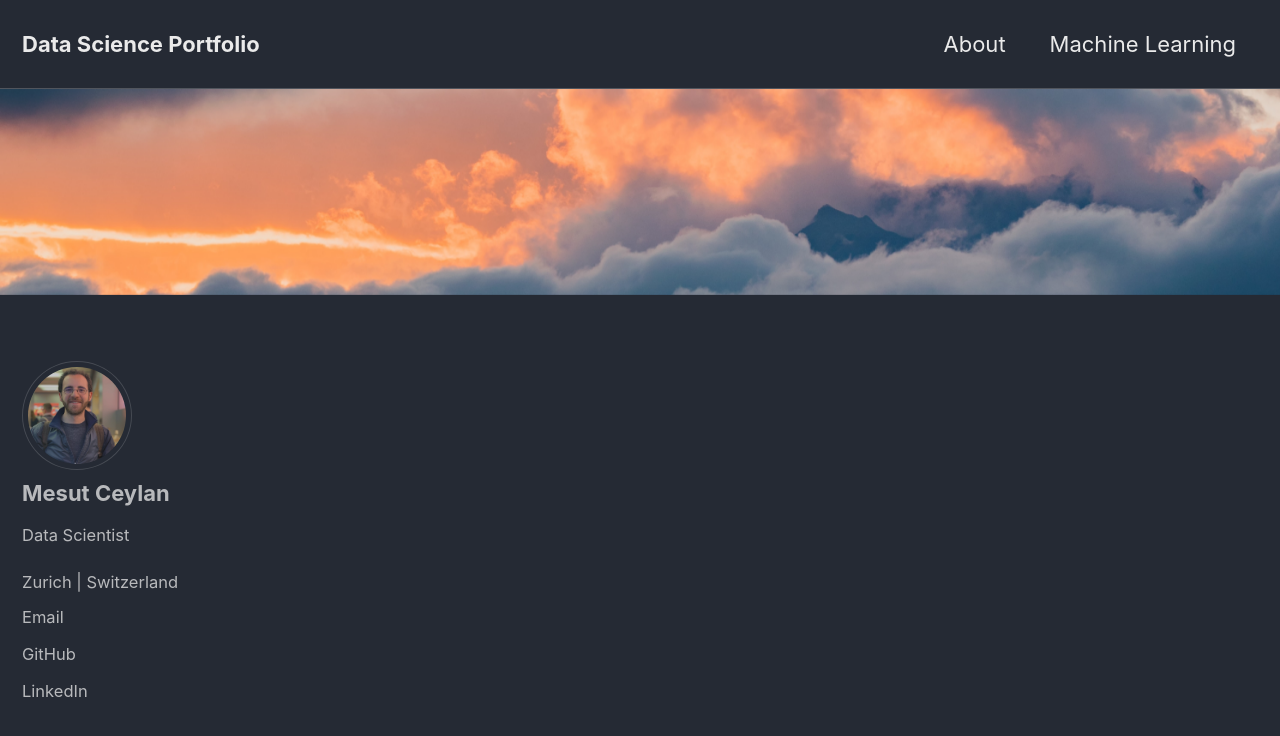
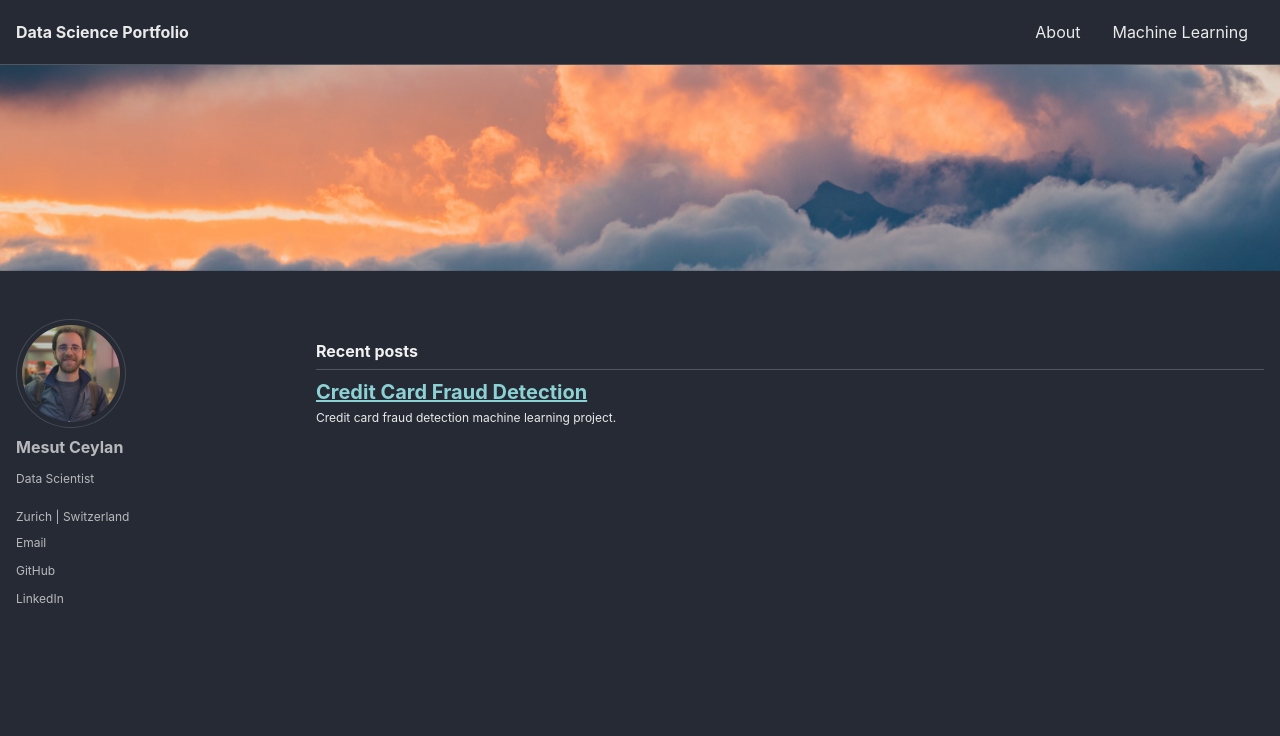
Before and after one commit to ceylanmesut/ceylanmesut.github.io, a Jekyll site: the page built from index.html, in a window 1280 px wide and 900 px high. Shown: the top 736 px of the window. Built offline with Jekyll 4.4.1, drawn with Linux system fonts in a browser that asks for light colours; cached includes are drawn as plain includes; the list of posts is cut into pages by our own code.

```diff
--- a/_sass/minimal-mistakes/_archive.scss
+++ b/_sass/minimal-mistakes/_archive.scss
@@ -8,12 +8,12 @@
 
   @include breakpoint($large) {
     float: right;
-    width: calc(120% - #{$right-sidebar-width-narrow});
+    width: calc(100% - #{$right-sidebar-width-narrow});
     #padding-right: $right-sidebar-width-narrow;
   }
 
   @include breakpoint($x-large) {
-    width: calc(120% - #{$right-sidebar-width});
+    width: calc(100% - #{$right-sidebar-width});
     #padding-right: $right-sidebar-width;
   }
 }
--- a/_sass/minimal-mistakes/_page.scss
+++ b/_sass/minimal-mistakes/_page.scss
@@ -22,12 +22,12 @@
 .page {
   @include breakpoint($large) {
     float: right;
-    width: calc(120% - #{$right-sidebar-width-narrow});
+    width: calc(100% - #{$right-sidebar-width-narrow});
     #padding-right: $right-sidebar-width-narrow;
   }
 
   @include breakpoint($x-large) {
-    width: calc(120% - #{$right-sidebar-width});
+    width: calc(100% - #{$right-sidebar-width});
     #padding-right: $right-sidebar-width;
   }
 
--- a/_sass/minimal-mistakes/_reset.scss
+++ b/_sass/minimal-mistakes/_reset.scss
@@ -15,11 +15,11 @@
   }
 
   @include breakpoint($large) {
-    font-size: 20px;
+    font-size: 16px;
   }
 
   @include breakpoint($x-large) {
-    font-size: 22px;
+    font-size: 16px;
   }
 
   -webkit-text-size-adjust: 100%;
```
